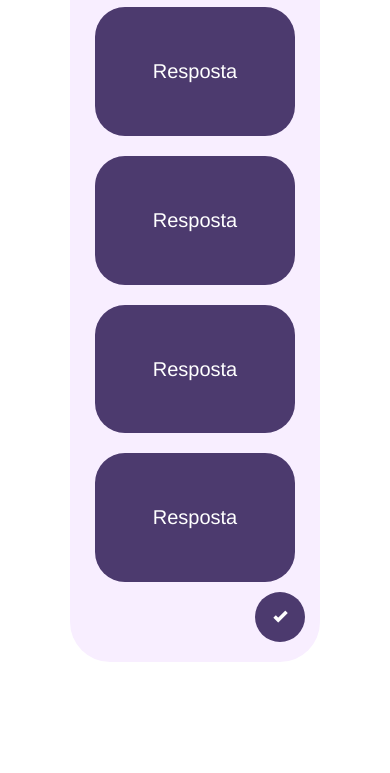
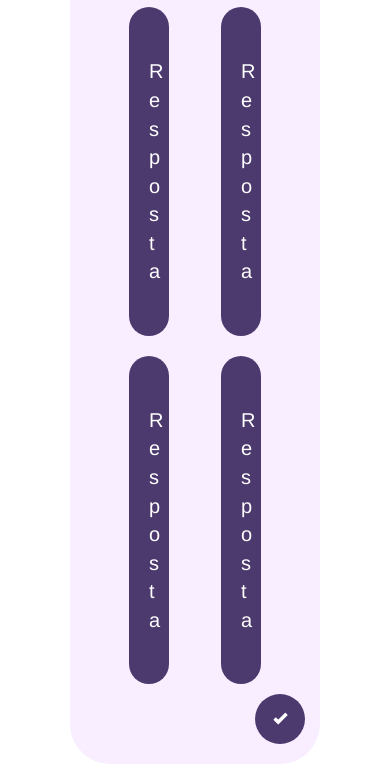
Before and after one commit to pandrRe/MULTICON, a plain HTML site: page pages/classroom.html in a window 390 px wide. Shown: the part 327-1100 px from the top of the page. Drawn offline with nearby package versions, Linux system fonts and the light colour scheme; no server answers.

Commit message:
Melhorando exibição de botões para mobile.

```diff
--- a/pages/classroom.html
+++ b/pages/classroom.html
@@ -37,21 +37,17 @@
 			</div>
 		</div>
 		<div id="btn-box">
-			<div class="row">
-				<div class="col-sm-6 text-right">
-					<a href="#"><button id="txt-1" class="btn-home3 levels" onclick="activeButton(1); return false;">Resposta</button></a>
-				</div>
-				<div class="col-sm-6 text-left">
-					<a href="#"><button id="txt-2" class="btn-home3 levels" onclick="activeButton(2); return false;">Resposta</button></a>
-				</div>
+			<div class="btn-box-children">
+				<button id="txt-1" class="btn-home3 levels" onclick="activeButton(1); return false;">Resposta</button>
 			</div>
-			<div class="row">
-				<div class="col-sm-6 text-right">
-					<a href="#"><button id="txt-3" class="btn-home3 levels" onclick="activeButton(3); return false;">Resposta</button></a>
-				</div>
-				<div class="col-sm-6 text-left">
-					<a href="#"><button id="txt-4" class="btn-home3 levels" onclick="activeButton(4); return false;">Resposta</button></a>
-				</div>
+			<div class="btn-box-children">
+				<button id="txt-2" class="btn-home3 levels" onclick="activeButton(2); return false;">Resposta</button>
+			</div>
+			<div class="btn-box-children">
+				<button id="txt-3" class="btn-home3 levels" onclick="activeButton(3); return false;">Resposta</button>
+			</div>
+			<div class="btn-box-children">
+				<button id="txt-4" class="btn-home3 levels" onclick="activeButton(4); return false;">Resposta</button>
 			</div>
 		</div>
 		<div class="text-right">
--- a/style.css
+++ b/style.css
@@ -107,6 +107,8 @@
 	border: 0px;
 	color: white;
 	font-size: 20px;
+	max-width: 45%;
+	word-wrap: break-word;
 }
 
 .btn-text2
@@ -204,4 +206,20 @@
 	display: flex;
 	flex-direction: row;
 	justify-content: center;
+	flex-wrap: wrap;
 }
+
+.btn-box
+{
+	display: flex;
+	flex-direction: row;
+	flex-wrap: wrap;
+	justify-content: center;
+}
+
+.btn-box-children
+{
+ 	display: inline-block;
+    flex-grow: 1;
+    width: 40%;
+}
```
